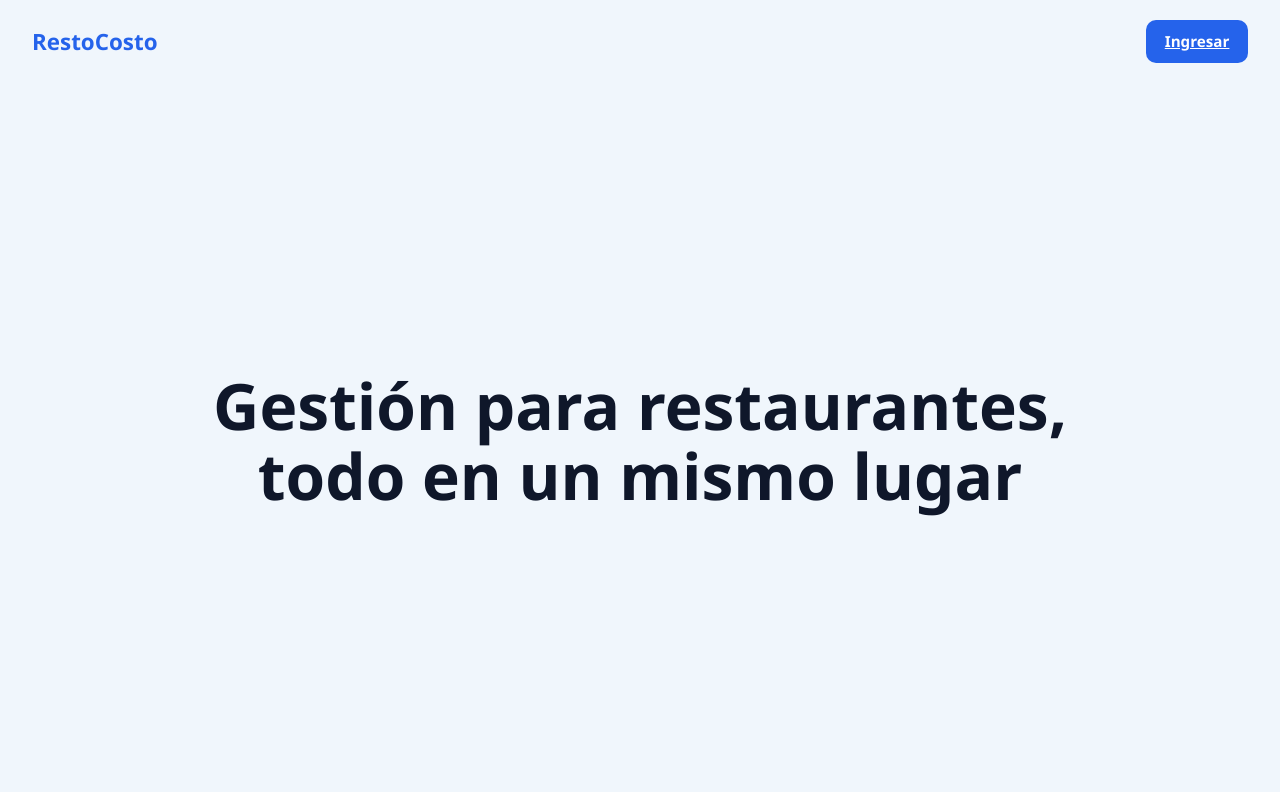
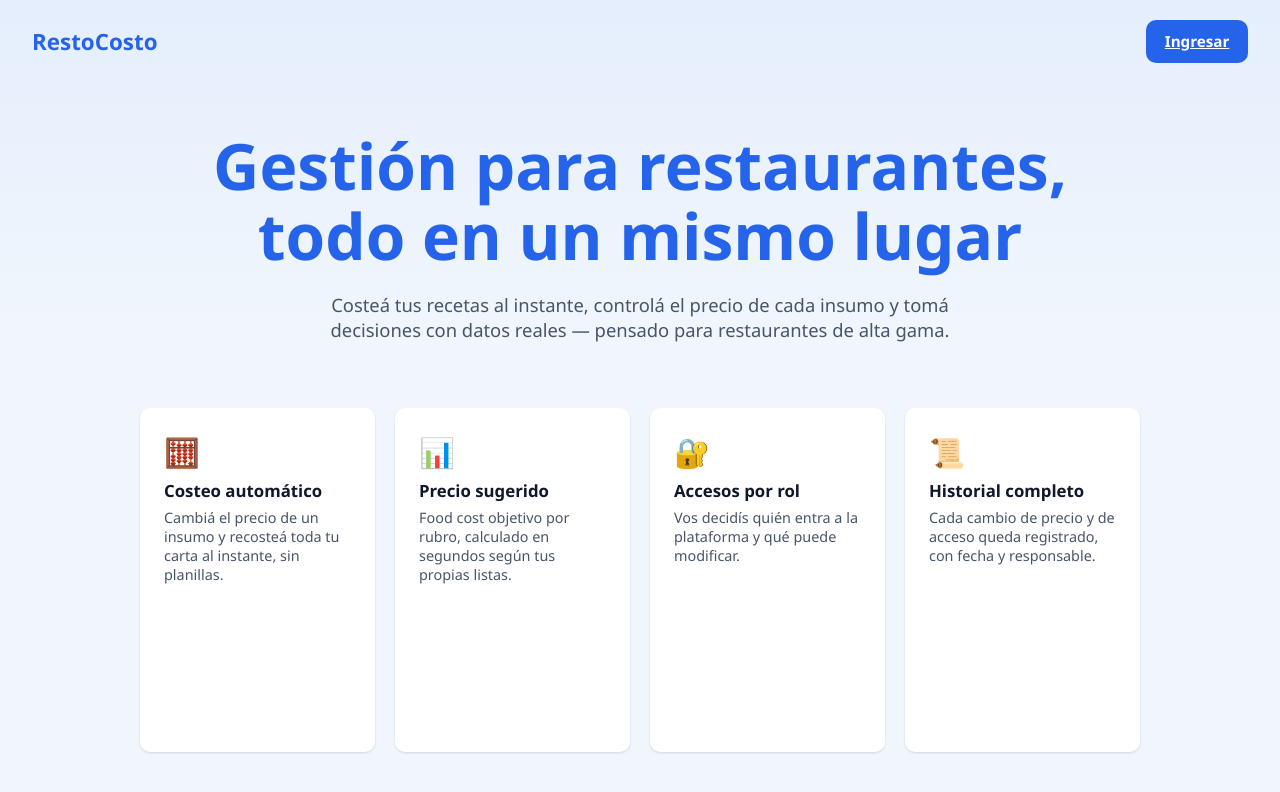
Before and after one commit to alanzetaa/resto-costo, a React (Vite) app: page / in a window 1280 px wide. Shown: the top 792 px of the page. Built offline with nearby package versions, Linux system fonts and the light colour scheme; no server answers.

Commit message:
Rediseña el landing: titulo arriba en azul, bajada y highlights del producto

```diff
--- a/src/pages/LandingPage.tsx
+++ b/src/pages/LandingPage.tsx
@@ -1,8 +1,38 @@
 import { Link } from 'react-router-dom'
+
+const FEATURES = [
+  {
+    icon: '🧮',
+    title: 'Costeo automático',
+    text: 'Cambiá el precio de un insumo y recosteá toda tu carta al instante, sin planillas.',
+  },
+  {
+    icon: '📊',
+    title: 'Precio sugerido',
+    text: 'Food cost objetivo por rubro, calculado en segundos según tus propias listas.',
+  },
+  {
+    icon: '🔐',
+    title: 'Accesos por rol',
+    text: 'Vos decidís quién entra a la plataforma y qué puede modificar.',
+  },
+  {
+    icon: '📜',
+    title: 'Historial completo',
+    text: 'Cada cambio de precio y de acceso queda registrado, con fecha y responsable.',
+  },
+]
 
 export function LandingPage() {
   return (
-    <div style={{ minHeight: '100%', display: 'flex', flexDirection: 'column' }}>
+    <div
+      style={{
+        minHeight: '100%',
+        display: 'flex',
+        flexDirection: 'column',
+        background: 'linear-gradient(180deg, #E5EEFC 0%, var(--rc-bg) 42%)',
+      }}
+    >
       <header
         style={{
           display: 'flex',
@@ -16,20 +46,59 @@ export function LandingPage() {
           Ingresar
         </Link>
       </header>
+
+      <section
+        style={{
+          display: 'flex',
+          flexDirection: 'column',
+          alignItems: 'center',
+          textAlign: 'center',
+          padding: '3rem 2rem 2rem',
+        }}
+      >
+        <h1
+          style={{
+            fontSize: '4rem',
+            lineHeight: 1.1,
+            maxWidth: 900,
+            margin: 0,
+            color: 'var(--rc-primary)',
+            fontWeight: 800,
+          }}
+        >
+          Gestión para restaurantes, todo en un mismo lugar
+        </h1>
+        <p style={{ maxWidth: 620, marginTop: '1.25rem', color: 'var(--rc-text-muted)', fontSize: '1.15rem' }}>
+          Costeá tus recetas al instante, controlá el precio de cada insumo y tomá decisiones con datos reales —
+          pensado para restaurantes de alta gama.
+        </p>
+      </section>
+
       <section
         style={{
           flex: 1,
           display: 'flex',
-          flexDirection: 'column',
-          alignItems: 'center',
           justifyContent: 'center',
-          textAlign: 'center',
-          padding: '2rem',
+          padding: '1rem 2rem 3rem',
         }}
       >
-        <h1 style={{ fontSize: '4rem', lineHeight: 1.1, maxWidth: 900, margin: 0 }}>
-          Gestión para restaurantes, todo en un mismo lugar
-        </h1>
+        <div
+          style={{
+            display: 'grid',
+            gridTemplateColumns: 'repeat(auto-fit, minmax(220px, 1fr))',
+            gap: '1.25rem',
+            maxWidth: 1000,
+            width: '100%',
+          }}
+        >
+          {FEATURES.map((f) => (
+            <div key={f.title} className="rc-card" style={{ textAlign: 'left' }}>
+              <div style={{ fontSize: '1.8rem', marginBottom: '0.5rem' }}>{f.icon}</div>
+              <h3 style={{ margin: '0 0 0.4rem', fontSize: '1.05rem' }}>{f.title}</h3>
+              <p style={{ margin: 0, color: 'var(--rc-text-muted)', fontSize: '0.9rem' }}>{f.text}</p>
+            </div>
+          ))}
+        </div>
       </section>
     </div>
   )
```
